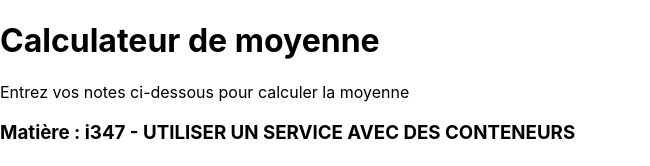
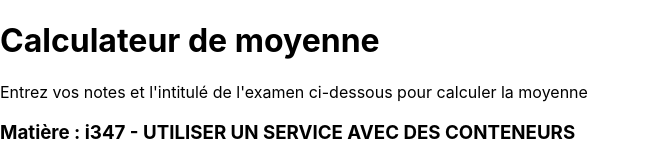
Before and after one commit to Azecko/calculateur-moyennes, a React (Create React App) app in the folder app/: page / in a window 1280 px wide. Shown: the top 166 px of the page, without its empty margins (0-650 px from the left). Built offline with nearby package versions, Linux system fonts and the light colour scheme; no server answers.

Commit message:
-change text

```diff
--- a/app/src/App.js
+++ b/app/src/App.js
@@ -5,7 +5,7 @@ function App() {
   return (
     <>
       <h1>Calculateur de moyenne</h1>
-      <p>Entrez vos notes ci-dessous pour calculer la moyenne</p>
+      <p>Entrez vos notes et l'intitulé de l'examen ci-dessous pour calculer la moyenne</p>
       <h3>Matière : i347 - UTILISER UN SERVICE AVEC DES CONTENEURS</h3>
       <h4>Professeur(e) : MME. GETAZ</h4>
       <EntryList/>
```
